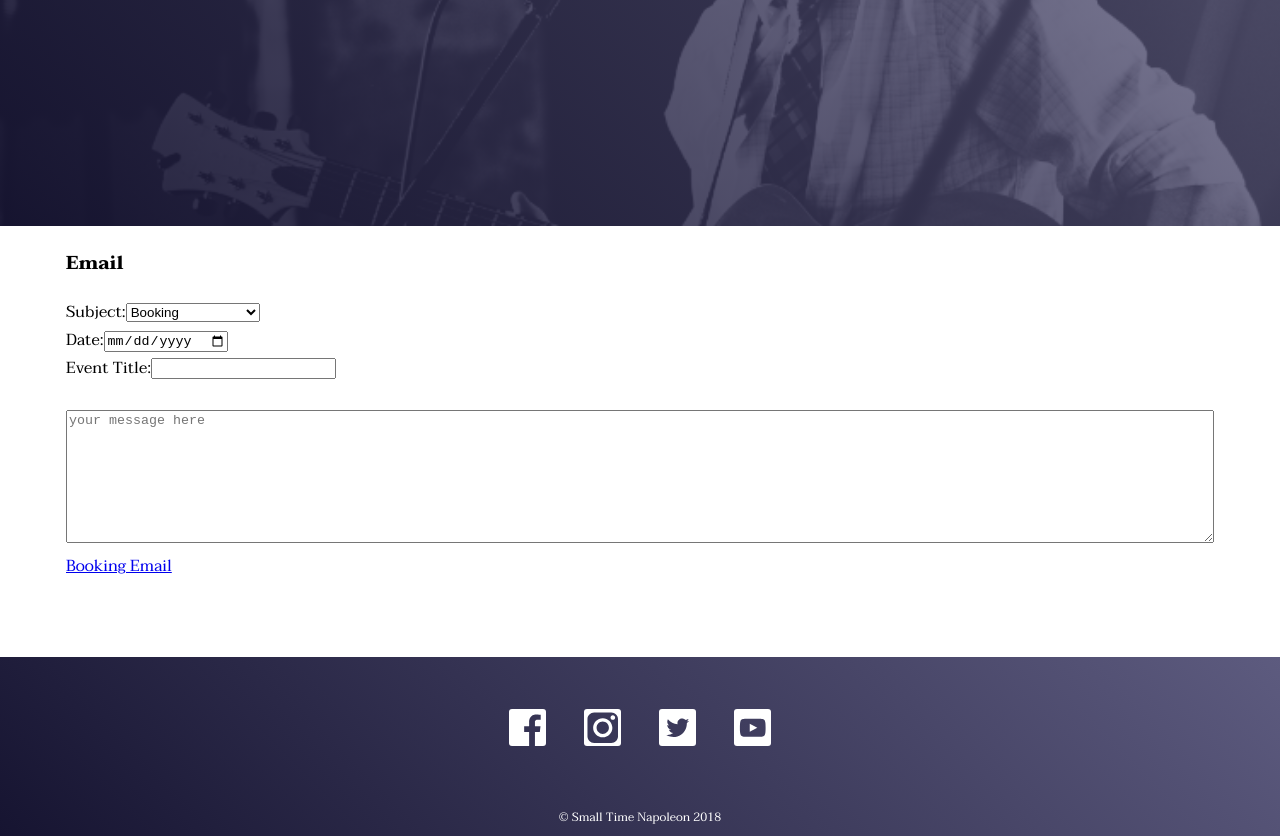
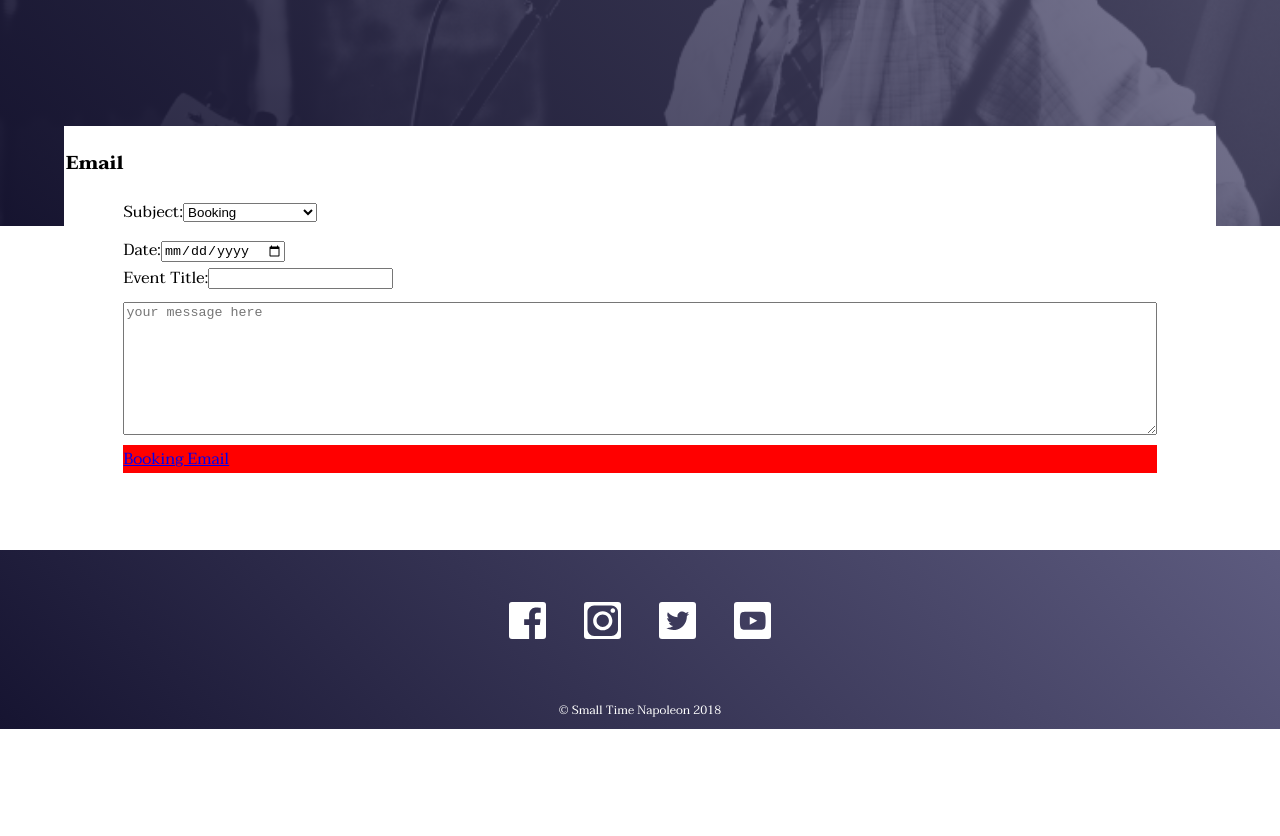
Before and after one commit to harrypotter518/small-time-napoleon, a React (Create React App) app: page / in a window 1280 px wide. Shown: the part 6660-7496 px from the top of the page. After the commit the page ends 7389 px from the top, so only its background shows below. Built offline with nearby package versions, Linux system fonts and the light colour scheme.

Commit message:
messing with contact form

```diff
--- a/src/App.css
+++ b/src/App.css
@@ -360,10 +360,25 @@ button {
   .contact .form {
     width: 90vw;
     padding: 2px;
-    margin: 0 auto; }
-    .contact .form textarea {
-      width: 100%;
-      height: 10em; }
+    margin: 0 auto;
+    margin-top: -100px;
+    background: white; }
+    .contact .form iframe {
+      width: 100%; }
+    .contact .form form {
+      width: 90%;
+      margin: 0 auto;
+      display: grid;
+      grid-gap: 10px;
+      grid-template-columns: 1fr 1fr;
+      grid-auto-rows: auto; }
+      .contact .form form textarea {
+        grid-column: span 2;
+        width: 100%;
+        height: 10em; }
+      .contact .form form a {
+        grid-column: span 2;
+        background: red; }
 
 .footer {
   background: linear-gradient(45deg, #161431, #5d5b7f); }
--- a/src/components/Contact.js
+++ b/src/components/Contact.js
@@ -1,4 +1,6 @@
 import React, {Component} from 'react'
+
+import GoogleForm from './GoogleForm'
 
 import backgroundImage from '../assets/photoSection/jeffSings.jpg'
 
@@ -30,6 +32,7 @@ export default class Contact extends Component {
         <div className="background" style={backgroundStyle}>
           <div className="darken"></div>
         </div>
+
         <div className="form">
           <h3>Email</h3>
           <form>
@@ -53,9 +56,10 @@ export default class Contact extends Component {
             <a href={`mailto:smalltimenapoleonband@gmail.com?Subject=${emailSubject}${emailDate !== null ? '%20-%20'+emailDate : ''}${emailEventTitle !== '' ? '%20-%20'+emailEventTitle : '' }&body=${emailBody}`}>
               {emailButtonValue}
             </a>
+          </form>
 
 
-          </form>
+          {/* <GoogleForm /> */}
 
 
         </div>
--- /dev/null
+++ b/src/components/GoogleForm.js
@@ -0,0 +1,9 @@
+import React from 'react'
+
+const GoogleForm = () => {
+  return(
+    <iframe title="google-form" src="https://docs.google.com/forms/d/e/1FAIpQLSfcR7bze6AvjM9HLJnCzGZtWV6g3xWT1ep0OVBKMGPdJST9ww/viewform?embedded=true" width="700" height="520" frameBorder="0" marginHeight="0" marginWidth="0">Loading...</iframe>
+  )
+}
+
+export default GoogleForm
--- a/src/sass/_contact.sass
+++ b/src/sass/_contact.sass
@@ -6,7 +6,27 @@
     width: 90vw
     padding: 2px
     margin: 0 auto
+    margin-top: -100px
+    background: white
+    iframe
+      width: 100%
 
-    textarea
-      width: 100%
-      height: 10em
+    form
+      width: 90%
+      margin: 0 auto
+      display: grid
+      grid-gap: 10px
+      grid-template-columns: 1fr 1fr
+      grid-auto-rows: auto
+      // text-align: center
+
+
+
+      textarea
+        grid-column: span 2
+        width: 100%
+        height: 10em
+
+      a
+        grid-column: span 2
+        background: red
```
